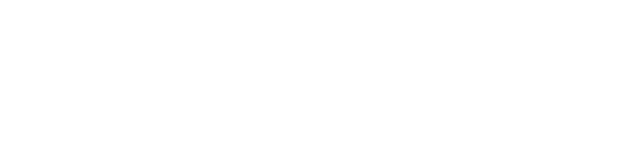
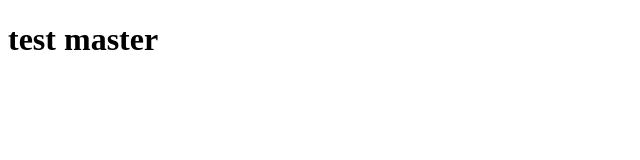
Before and after one commit to ozeas/gba-script-testing, a plain HTML site: page index.html in a window 1280 px wide. Shown: the whole page, without its empty margins (0-640 px from the left). Drawn offline with Linux system fonts and the light colour scheme.

Commit message:
Update index.html

```diff
--- a/index.html
+++ b/index.html
@@ -7,6 +7,6 @@
   <title>Document</title>
 </head>
 <body>
-
+  <h1>test master</h1>
 </body>
 </html>
```
